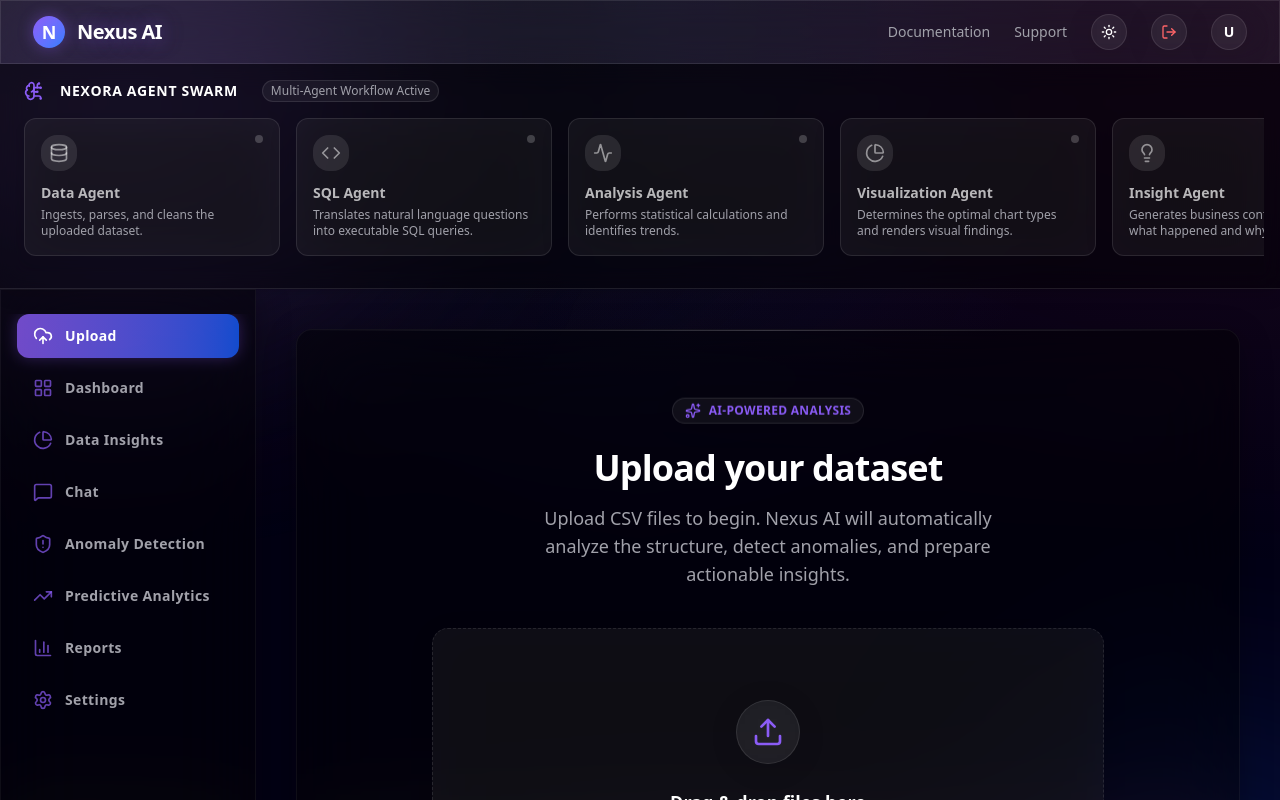
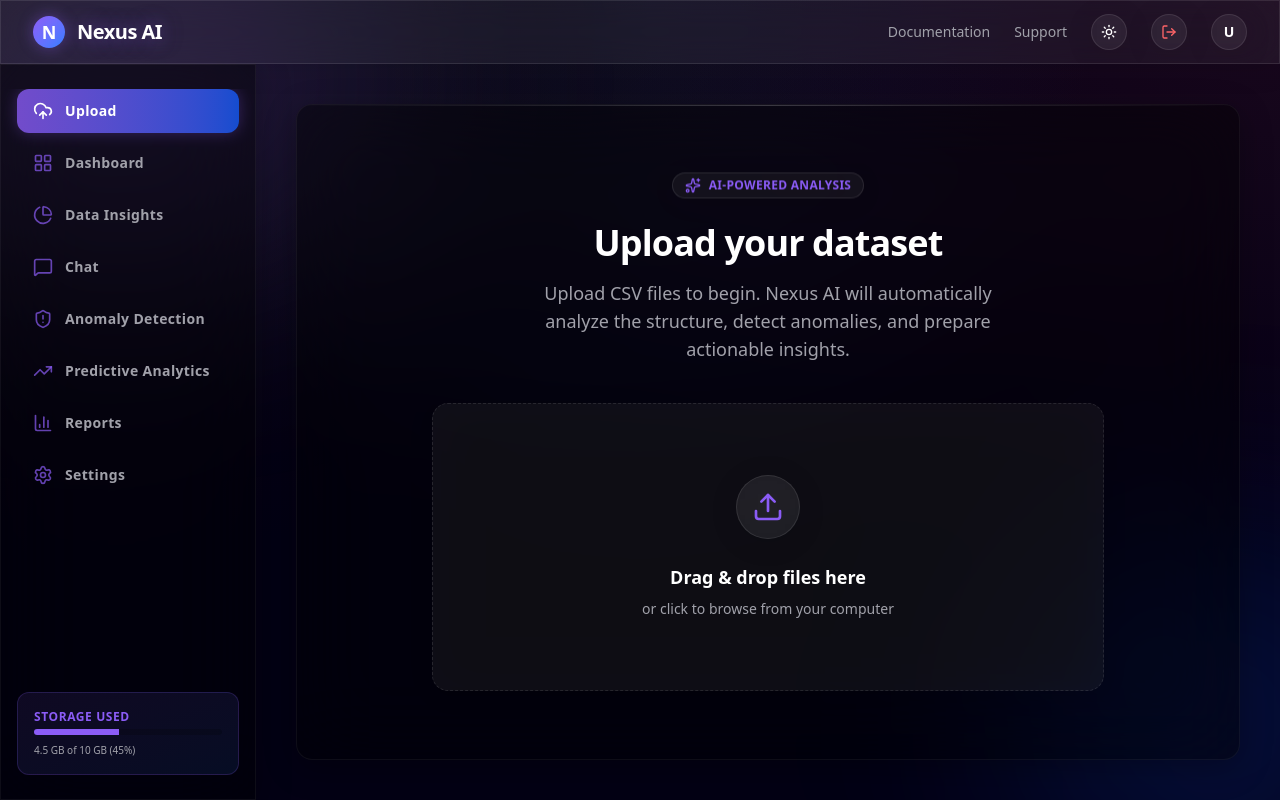
Before and after one commit to vishnushivaprakash/Nexus-AI, a Next.js app in the folder frontend/: page / in a window 1280 px wide. Shown: the top 800 px of the page. Built offline with nearby package versions, Linux system fonts and the light colour scheme.

Commit message:
fix: Only show AgentWorkflowBar in the chat section

```diff
--- a/frontend/src/app/page.tsx
+++ b/frontend/src/app/page.tsx
@@ -190,7 +190,7 @@
       </header>
 
       {/* Multi-Agent Visualizer */}
-      <AgentWorkflowBar />
+      {currentStep === 'chat' && <AgentWorkflowBar />}
 
       {/* Main Layout Grid */}
       <div className="flex-1 flex overflow-hidden">
```
